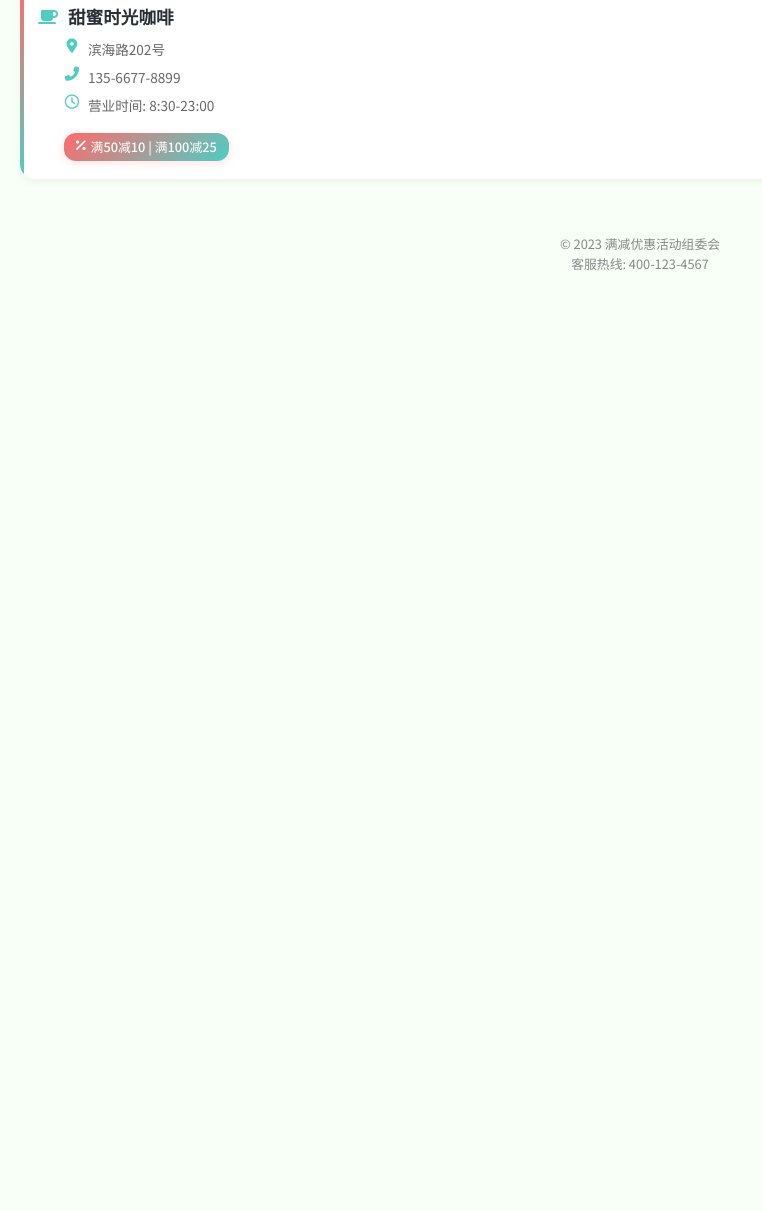
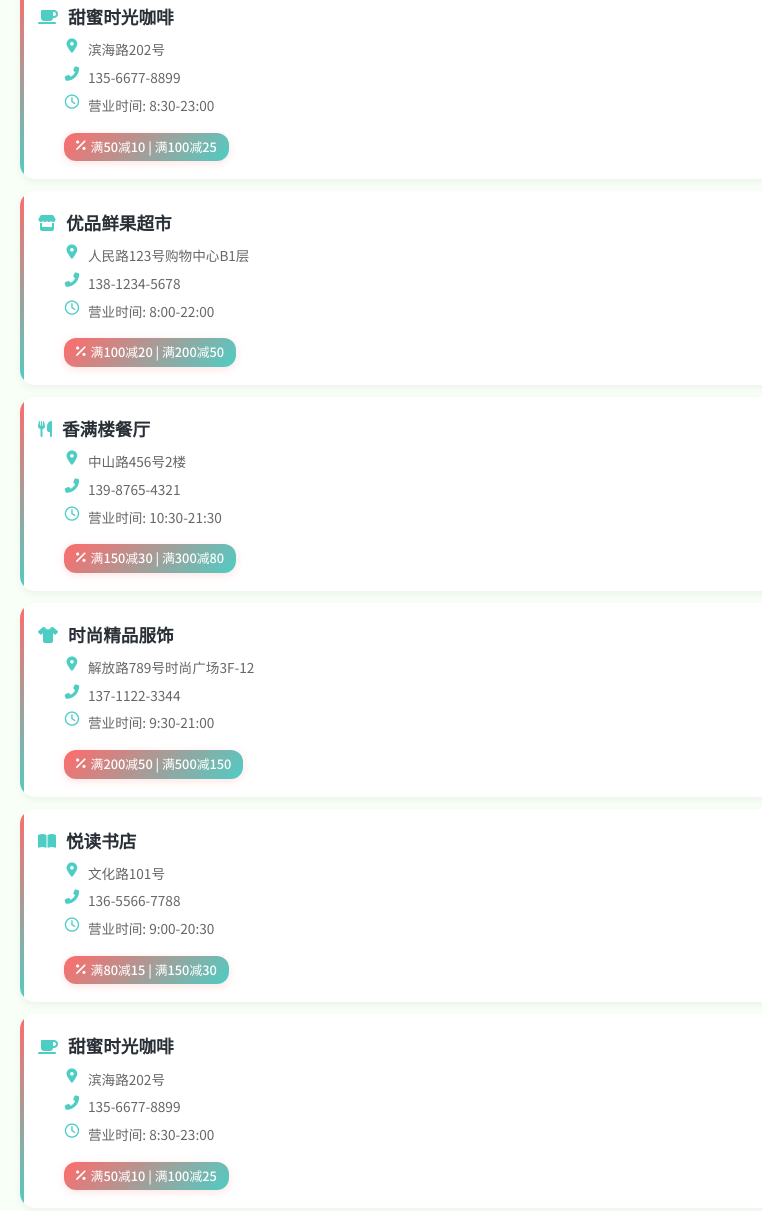
Before and after one commit to lzh-yi/lzh.github.io, a plain HTML site: page index.html in a window 1280 px wide. Shown: the part 1101-2312 px from the top of the page, without its empty margins (0-762 px from the left). Before the commit the page ends 1396 px from the top, so only its background shows below. Drawn offline with Linux system fonts and the light colour scheme.

Commit message:
Update index.html

```diff
--- a/index.html
+++ b/index.html
@@ -257,6 +257,7 @@
         </div>
 
         <div class="store-list" id="storeList">
+
             <div class="store-card">
                 <div class="store-name"><i class="fas fa-store"></i> 优品鲜果超市</div>
                 <div class="store-info">
@@ -306,6 +307,57 @@
                     <div class="discount-badge"><i class="fas fa-percentage"></i> 满50减10 | 满100减25</div>
                 </div>
             </div>
+
+            <div class="store-card">
+                <div class="store-name"><i class="fas fa-store"></i> 优品鲜果超市</div>
+                <div class="store-info">
+                    <div class="store-address"><i class="fas fa-map-marker-alt"></i> 人民路123号购物中心B1层</div>
+                    <div class="store-tel"><i class="fas fa-phone-alt"></i> 138-1234-5678</div>
+                    <div class="store-hours"><i class="far fa-clock"></i> 营业时间: 8:00-22:00</div>
+                    <div class="discount-badge"><i class="fas fa-percentage"></i> 满100减20 | 满200减50</div>
+                </div>
+            </div>
+
+            <div class="store-card">
+                <div class="store-name"><i class="fas fa-utensils"></i> 香满楼餐厅</div>
+                <div class="store-info">
+                    <div class="store-address"><i class="fas fa-map-marker-alt"></i> 中山路456号2楼</div>
+                    <div class="store-tel"><i class="fas fa-phone-alt"></i> 139-8765-4321</div>
+                    <div class="store-hours"><i class="far fa-clock"></i> 营业时间: 10:30-21:30</div>
+                    <div class="discount-badge"><i class="fas fa-percentage"></i> 满150减30 | 满300减80</div>
+                </div>
+            </div>
+
+            <div class="store-card">
+                <div class="store-name"><i class="fas fa-tshirt"></i> 时尚精品服饰</div>
+                <div class="store-info">
+                    <div class="store-address"><i class="fas fa-map-marker-alt"></i> 解放路789号时尚广场3F-12</div>
+                    <div class="store-tel"><i class="fas fa-phone-alt"></i> 137-1122-3344</div>
+                    <div class="store-hours"><i class="far fa-clock"></i> 营业时间: 9:30-21:00</div>
+                    <div class="discount-badge"><i class="fas fa-percentage"></i> 满200减50 | 满500减150</div>
+                </div>
+            </div>
+
+            <div class="store-card">
+                <div class="store-name"><i class="fas fa-book-open"></i> 悦读书店</div>
+                <div class="store-info">
+                    <div class="store-address"><i class="fas fa-map-marker-alt"></i> 文化路101号</div>
+                    <div class="store-tel"><i class="fas fa-phone-alt"></i> 136-5566-7788</div>
+                    <div class="store-hours"><i class="far fa-clock"></i> 营业时间: 9:00-20:30</div>
+                    <div class="discount-badge"><i class="fas fa-percentage"></i> 满80减15 | 满150减30</div>
+                </div>
+            </div>
+
+            <div class="store-card">
+                <div class="store-name"><i class="fas fa-coffee"></i> 甜蜜时光咖啡</div>
+                <div class="store-info">
+                    <div class="store-address"><i class="fas fa-map-marker-alt"></i> 滨海路202号</div>
+                    <div class="store-tel"><i class="fas fa-phone-alt"></i> 135-6677-8899</div>
+                    <div class="store-hours"><i class="far fa-clock"></i> 营业时间: 8:30-23:00</div>
+                    <div class="discount-badge"><i class="fas fa-percentage"></i> 满50减10 | 满100减25</div>
+                </div>
+            </div>
+
         </div>
     </div>
 
```
